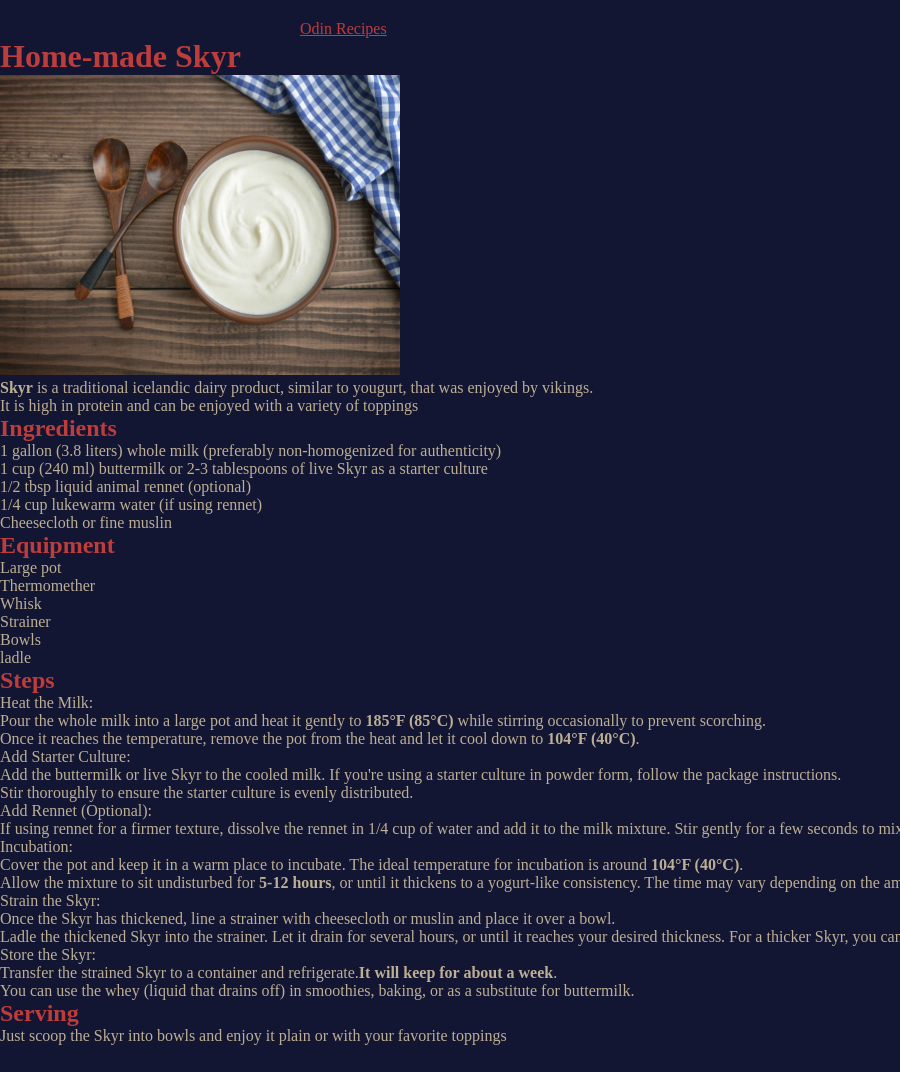
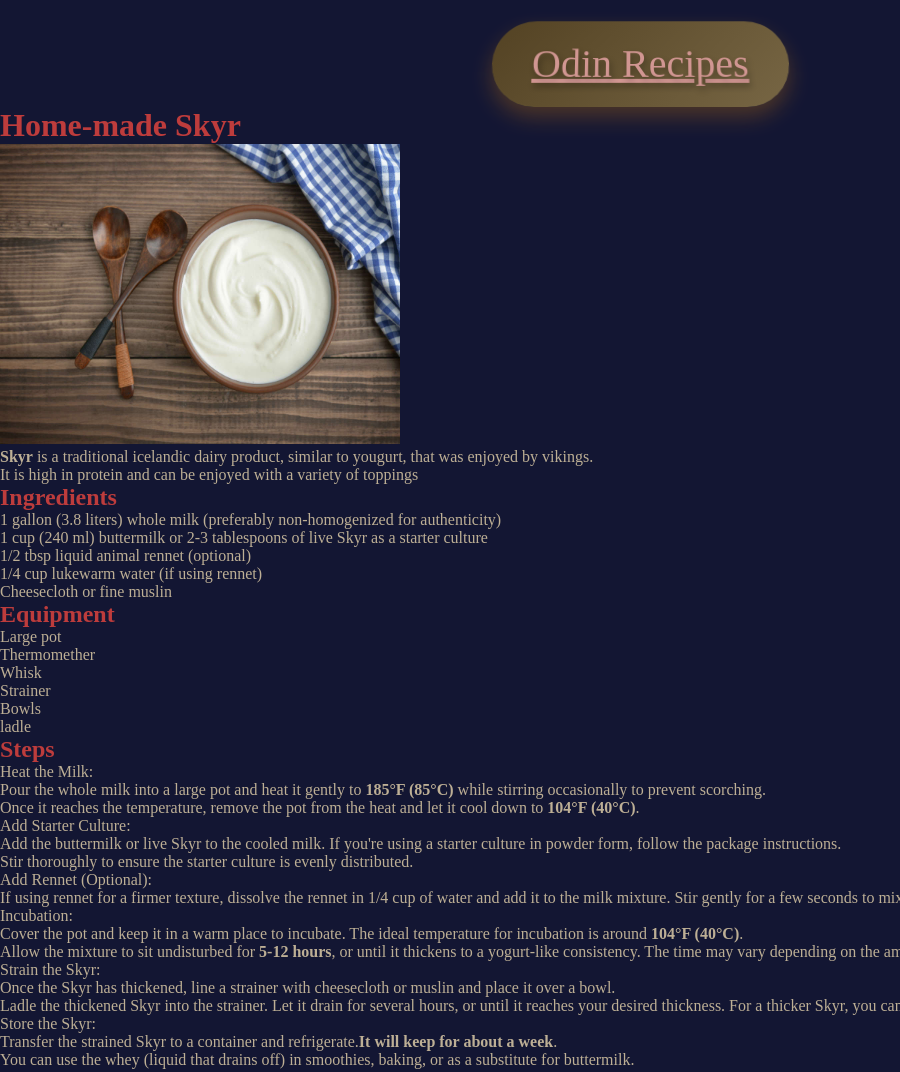
Before and after one commit to b0llull0s/odin-recipes, a plain HTML site: page recipes/home-made-skyr.html in a window 1280 px wide. Shown: the top 1072 px of the page, without its empty margins (0-900 px from the left). Before the commit the page ends 1045 px from the top, so only its background shows below. Drawn offline with Linux system fonts and the light colour scheme.

Commit message:
Flexbox + Style Update

```diff
--- a/recipes/home-made-skyr.html
+++ b/recipes/home-made-skyr.html
@@ -7,7 +7,7 @@
   </head>
   <body class="body">
     <header>
-      <a href="../index.html" class="home-link header-font">Odin Recipes</a>
+      <a href="../index.html" class="home-link title">Odin Recipes</a>
     </header>
     <h1 class="header-font">Home-made Skyr</h1>
     <img src="../img/home-made-skyr.jpg" height="300" width="400" alt="A bowl with Skyr and two wooden spoons over a table">
--- a/style.css
+++ b/style.css
@@ -15,22 +15,31 @@ body {
 /* Header styling */
 header {
     display: flex;
-
+    justify-content: center; /* Center horizontally */
+    align-items: center; /* Center vertically if needed */
     text-align: center;
-    margin-left: 300px;
-    margin-right: 300px;
     margin-top: 20px;
 }
 
-/* Title styling */
 .title {
     font-size: 2.5rem;
-    color: #442121;
-    background: #534223;
-    padding: 20px;
-    border-radius: 50%;
-    box-shadow: 0 40px 80px rgba(201, 119, 13, 0.2);
+    color: #d19692;
+    background: linear-gradient(135deg, #534223, #776644);
+    padding: 20px 40px;
+    border-radius: 50px;
+    box-shadow: 0 10px 20px rgba(201, 119, 13, 0.3);
+    text-shadow: 2px 4px 6px rgba(0, 0, 0, 0.3);
+    transform: perspective(500px) rotateX(10deg);
+    transition: transform 0.3s, box-shadow 0.3s;
+    display: inline-block;
 }
+
+.title:hover {
+    transform: perspective(500px) rotateX(0deg) translateY(-5px);
+    box-shadow: 0 20px 40px rgba(201, 119, 13, 0.5);
+}
+
+
 
 /* Recipe buttons container */
 .recipe-buttons {
```
Also changed, not shown: recipes/potato-salad-with-skyr.html (+1 -1 lines), recipes/skyr-with-honey-and-nuts.html (+1 -1 lines).
